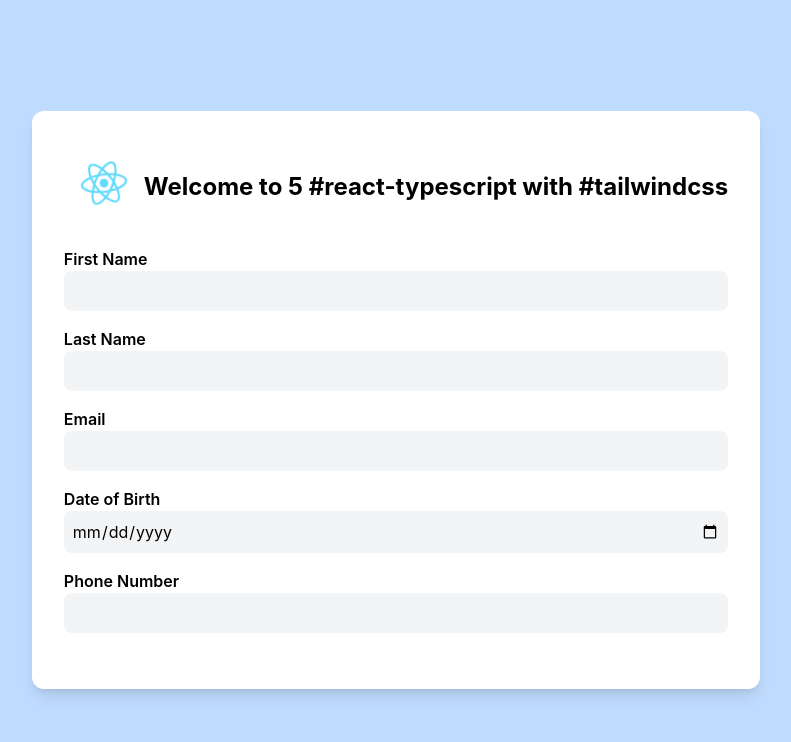
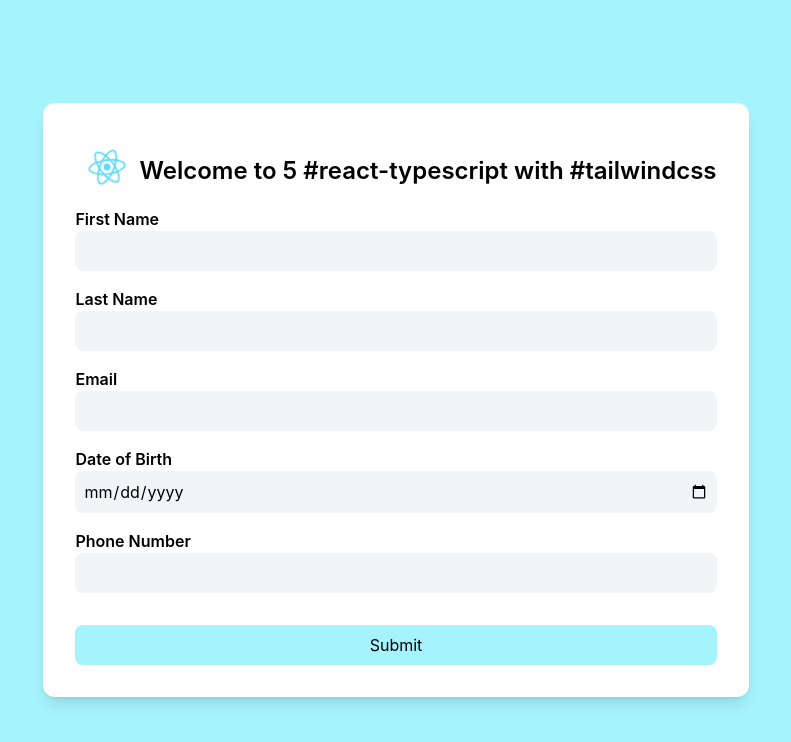
Before and after one commit to Aayushi-Mittal/GDC-WD301, a React (Create React App) app: page / in a window 1280 px wide. Shown: the top 742 px of the page, without its empty margins (244-1035 px from the left). Built offline with nearby package versions, Linux system fonts and the light colour scheme.

Commit message:
Updated styling

```diff
--- a/src/components/AppContainer.tsx
+++ b/src/components/AppContainer.tsx
@@ -2,7 +2,7 @@ import React from 'react'
 
 const AppContainer = (props: {children: React.ReactNode}) => {
   return (
-    <div className="flex h-screen bg-blue-200 items-center">
+    <div className="flex h-screen bg-cyan-200 items-center">
       <div className=" p-8 mx-auto bg-white shadow-lg rounded-xl">
         {props.children}
       </div>
--- a/src/components/Form.tsx
+++ b/src/components/Form.tsx
@@ -9,16 +9,17 @@ const formFields = [
 function Form() {
   return (
     <>
-      <form className="my-4">
+      <form>
       {formFields.map((field) => (
           <div key={field.id} className="py-2">
             <label className="font-semibold">{field.label}</label>
             <input
               type={field.type}
-              className="p-2 bg-gray-100 rounded-lg outline-blue-500 w-full"
+              className="p-2 bg-gray-100 rounded-lg outline-cyan-500 w-full"
             />
           </div>
         ))}
+        <input type="submit" className="p-2 mt-6 bg-cyan-200 rounded-lg w-full hover:bg-cyan-300" />
       </form>
     </>
   );
--- a/src/components/Header.tsx
+++ b/src/components/Header.tsx
@@ -4,8 +4,8 @@ import logo from '../logo.svg';
 const Header = (props:{title:string}) => {
   return (
     <div className="flex items-center">
-        <img src={logo} className="w-20 h-20 animate-spin" alt="logo" />
-        <h1 className="text-center text-2xl pt-2 font-bold">{props.title}</h1>
+        <img src={logo} className="w-16 h-16 animate-spin" alt="logo" />
+        <h1 className="text-center text-2xl pt-2 font-semibold">{props.title}</h1>
     </div>
   )
 }
```
